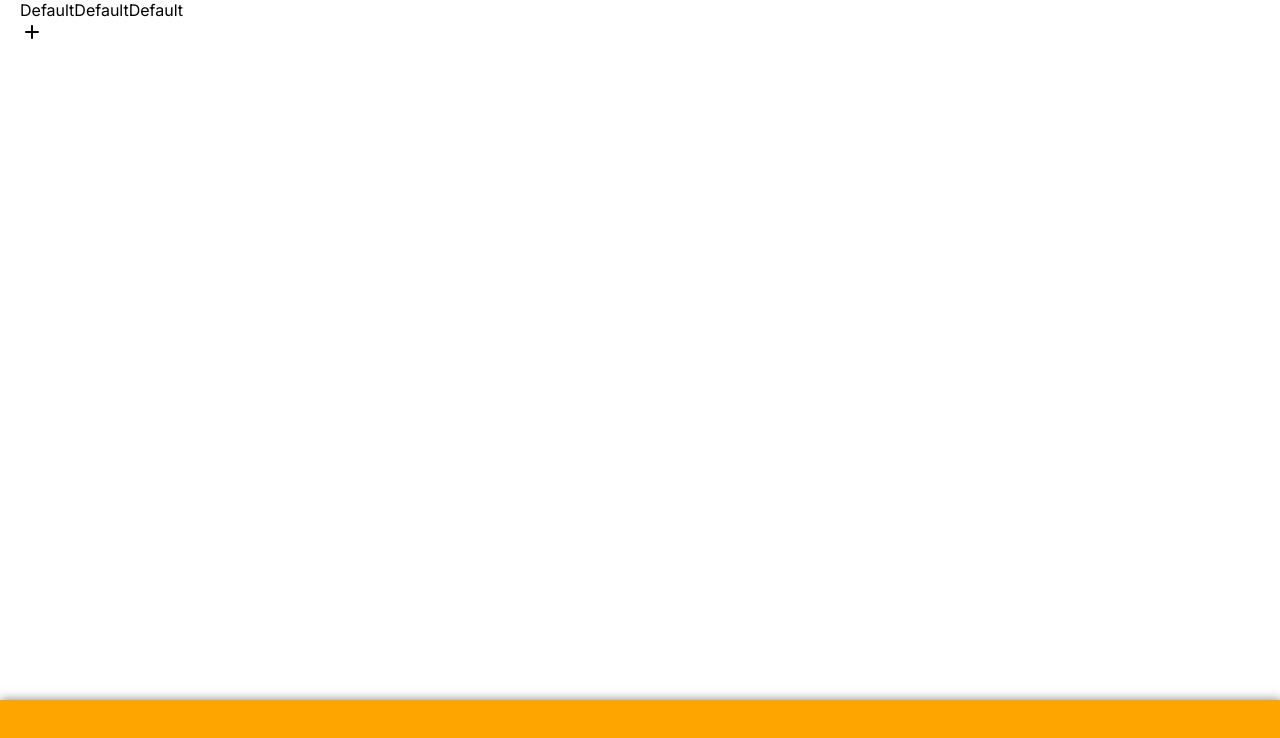
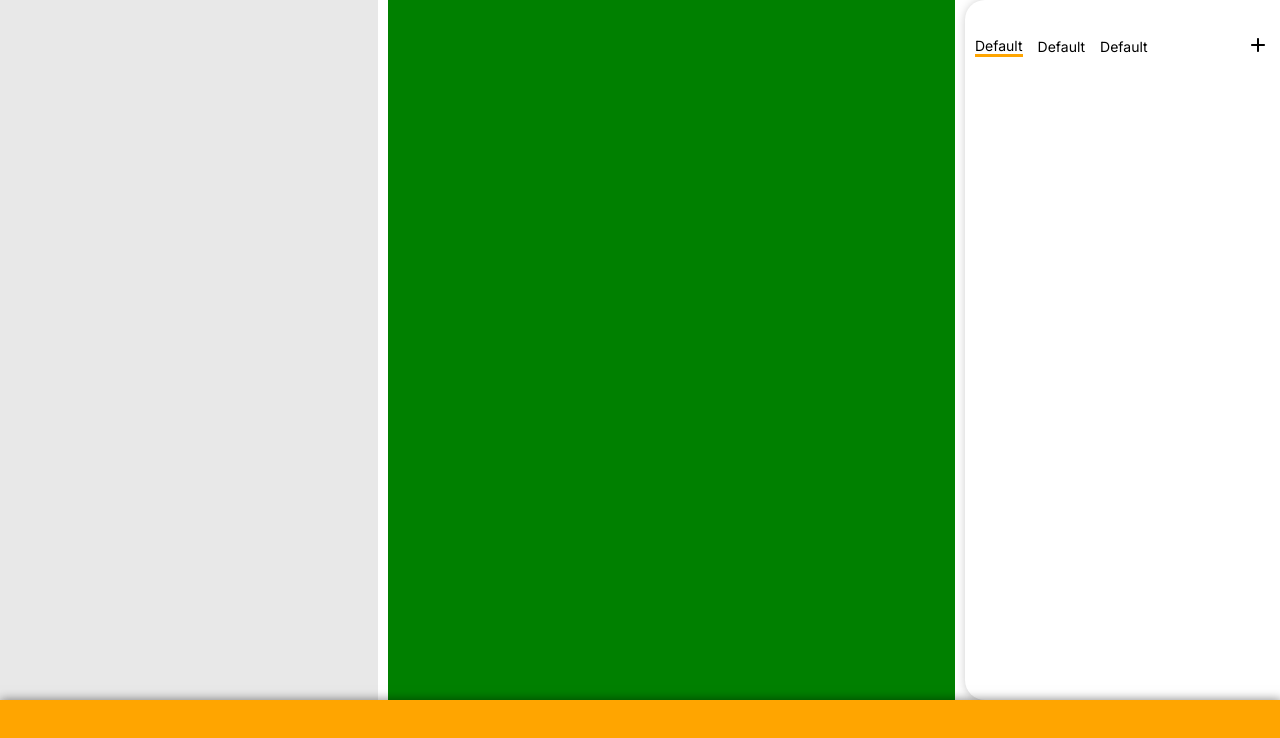
Before and after one commit to Ceft7412/music-player, a Next.js app: page / in a window 1280 px wide. Shown: the top 738 px of the page. Built offline with nearby package versions, Linux system fonts and the light colour scheme.

Commit message:
Update _content.scss

```diff
--- a/src/resources/sass/_content.scss
+++ b/src/resources/sass/_content.scss
@@ -7,18 +7,80 @@
     flex-direction: column;
     width: 100%;
     height: 100%;
+    padding-bottom: 100px;
     z-index: 999;
     .row {
+      height: 100%;
+      width: 100%;
       .row__flex_row {
         display: flex;
         align-items: center;
-        padding: 20px;
         height: 100%;
+
+        width: 100%;
+        gap: 10px;
         z-index: 999;
-      }
-      &.content {
-        width: 100%;
-        height: 100%;
+        .row__flex_row_item {
+          height: 100%;
+        }
+        .row__flex_row_left {
+          background-color: rgb(232, 232, 232);
+          width: 30%;
+        }
+
+        .row__flex_row_center {
+          background-color: green;
+          width: 45%;
+        }
+
+        .row__flex_row_right {
+          width: 25%;
+          display: flex;
+          flex-direction: column;
+          border-top-left-radius: 20px;
+          border-bottom-left-radius: 20px;
+          box-shadow: 1px 1px 10px 1px rgba(0, 0, 0, 0.2);
+          .music {
+            height: 100%;
+            .music__flex {
+              height: 100%;
+              width: 100%;
+              display: flex;
+              padding: 30px 10px 10px 10px;
+              .music__header {
+                height: 5%;
+                display: flex;
+                align-items: center;
+                justify-content: space-between;
+                width: 100%;
+                gap: 10px;
+
+                .music__playlist {
+                  display: flex;
+                  align-items: center;
+                  gap: 15px;
+
+                  cursor: pointer;
+                  .active {
+                    border-bottom: 3.5px solid orange;
+                    cursor: default;
+                  }
+                  span {
+                    font-size: 0.875rem;
+                    &:hover {
+                      color: orange;
+                    }
+                  }
+                }
+                .music-header-item {
+                }
+              }
+              .music__body {
+                height: 90%;
+              }
+            }
+          }
+        }
       }
     }
   }
```
